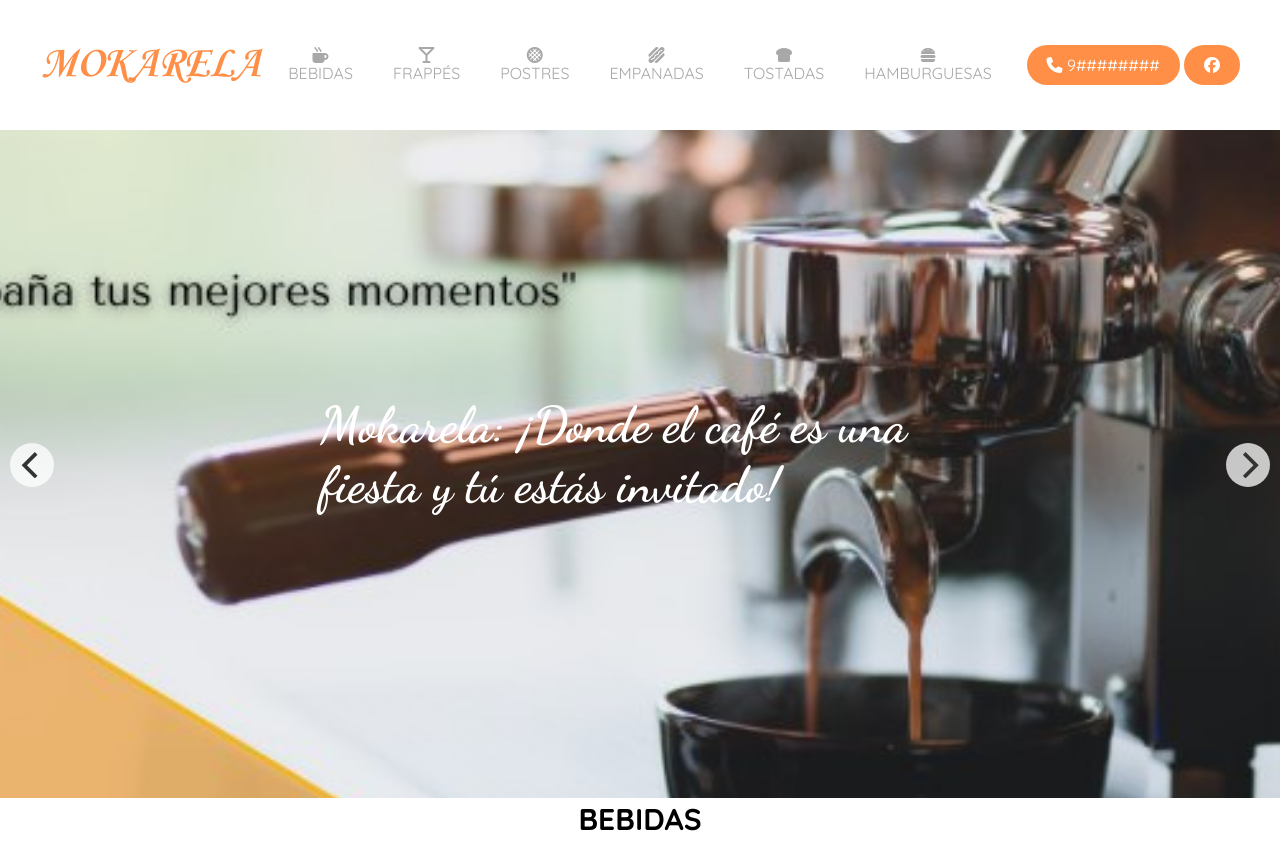
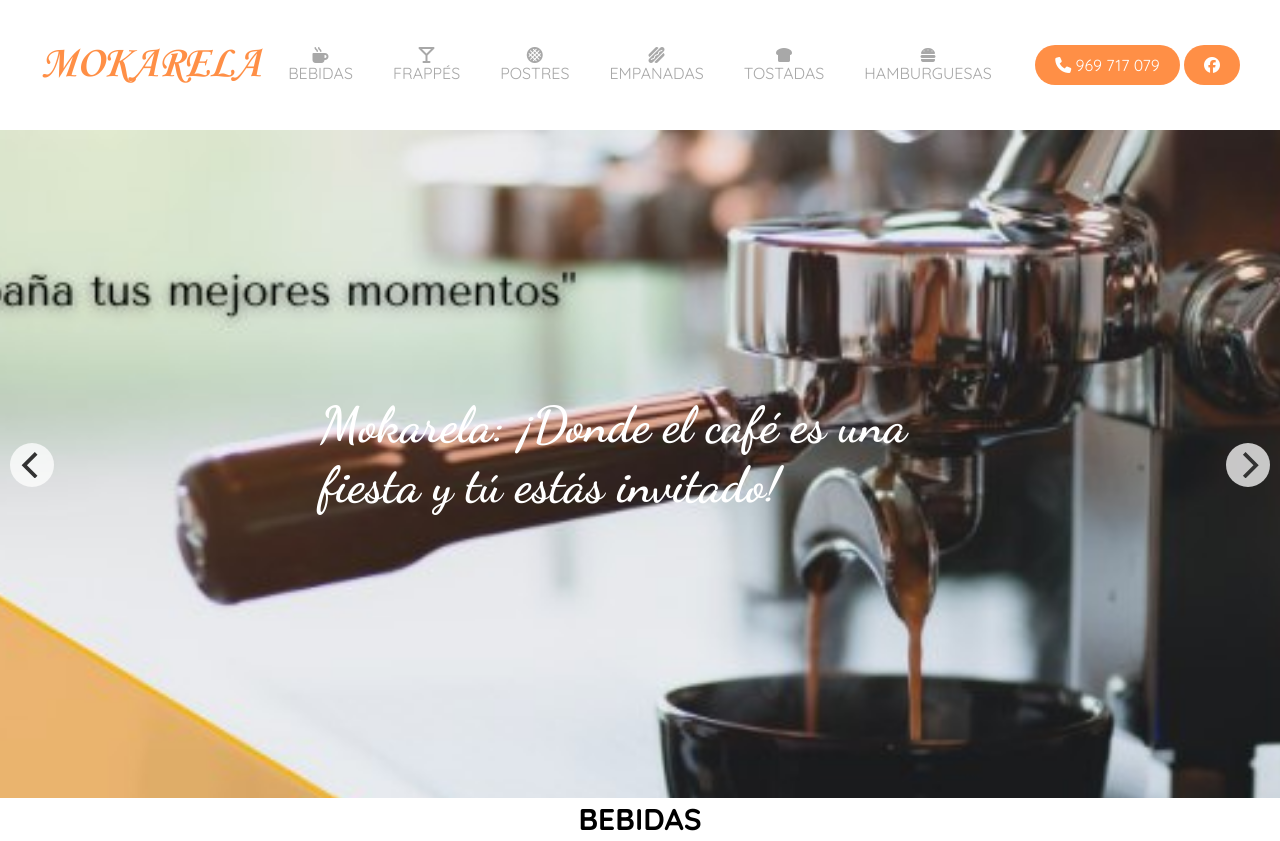
Before and after one commit to eddyson18/moka, a plain HTML site: page index.html in a window 1280 px wide. Shown: the top 841 px of the page. Drawn offline with nearby package versions, Linux system fonts and the light colour scheme; a web font is replaced by a local one.

Commit message:
Update index.html

```diff
--- a/index.html
+++ b/index.html
@@ -70,7 +70,7 @@
                 <div class="social">
                     <a href="tel: 9########">
                         <i class="fa-solid fa-phone"></i>
-                        9########
+                        969 717 079
                     </a>
                     <a href="https://www.facebook.com/pasteleriacafemokarela" target="_blank">
                         <i class="fa-brands fa-facebook"></i>
```
